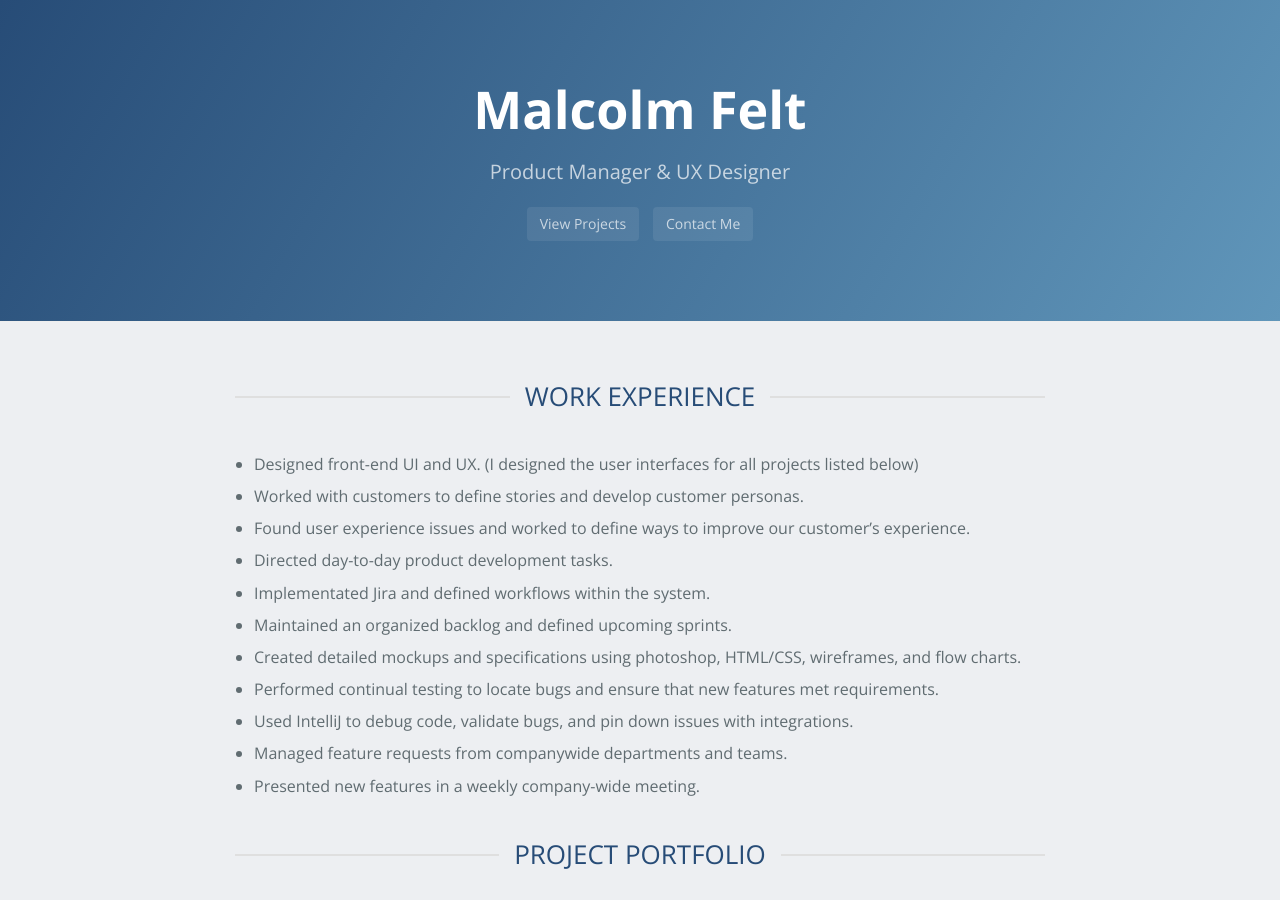
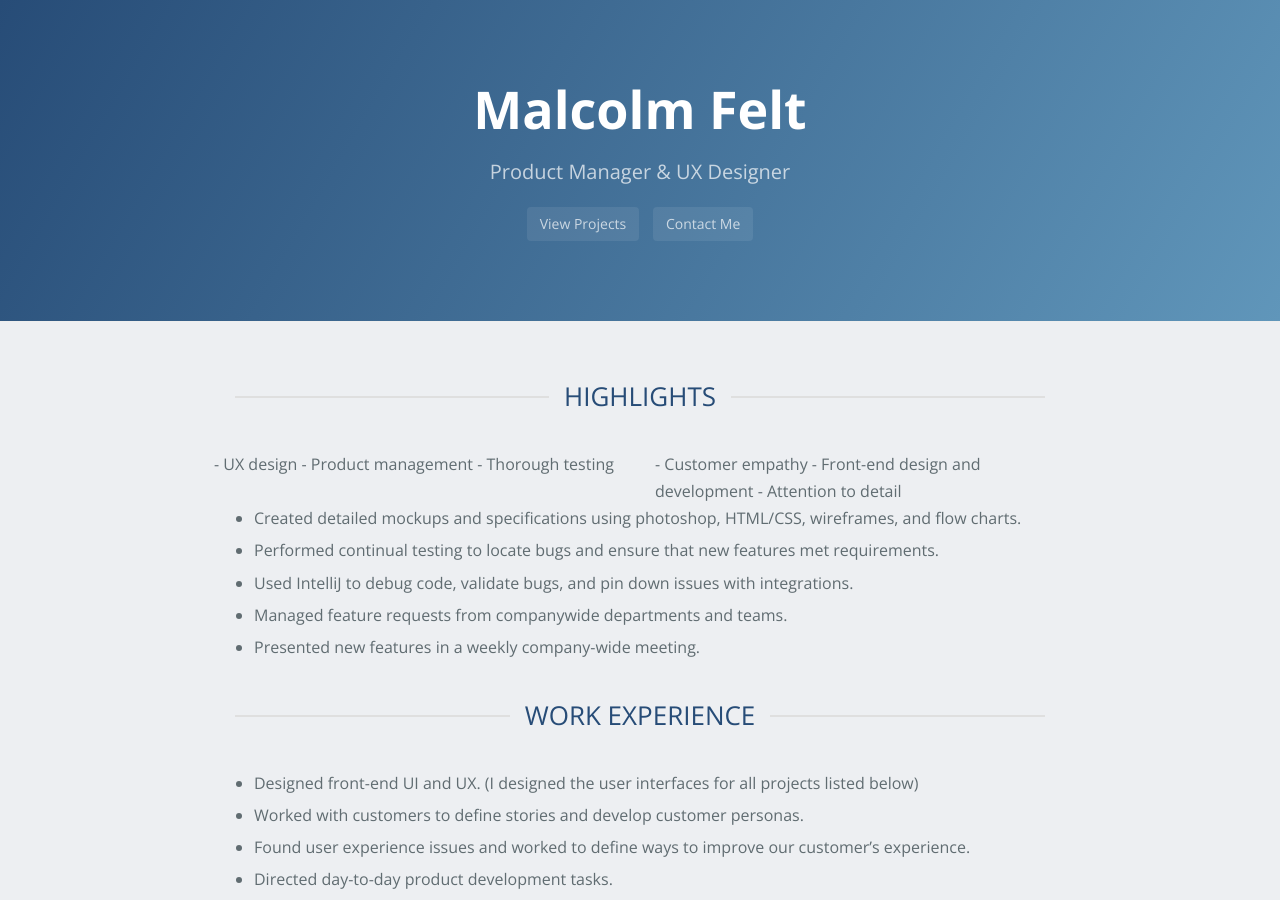
Before and after one commit to mfelt/mfelt.github.io, a Jekyll site: the page built from index.md, in a window 1280 px wide and 900 px high. Built offline with Jekyll 4.4.1, drawn with Linux system fonts in a browser that asks for light colours; nearby versions of some CDN libraries; our own code applies the rules of GitHub Pages for plain Markdown files.

Commit message:
Update index.md

```diff
--- a/index.md
+++ b/index.md
@@ -1,3 +1,24 @@
+{% include h2 text="Highlights" %}
+
+<div class="row">
+  <div class="col-xs-12 col-sm-6">
+    - UX design
+    - Product management
+    - Thorough testing
+  </div>
+   <div class="col-xs-12 col-sm-6">
+    - Customer empathy
+    - Front-end design and development
+    - Attention to detail
+  </div>
+</div>
+
+- Created detailed mockups and specifications using photoshop, HTML/CSS, wireframes, and flow charts.
+- Performed continual testing to locate bugs and ensure that new features met requirements.
+- Used IntelliJ to debug code, validate bugs, and pin down issues with integrations.
+- Managed feature requests from companywide departments and teams.
+- Presented new features in a weekly company-wide meeting.
+
 {% include h2 text="Work Experience" %}
 
 - Designed front-end UI and UX. (I designed the user interfaces for all projects listed below)
```
